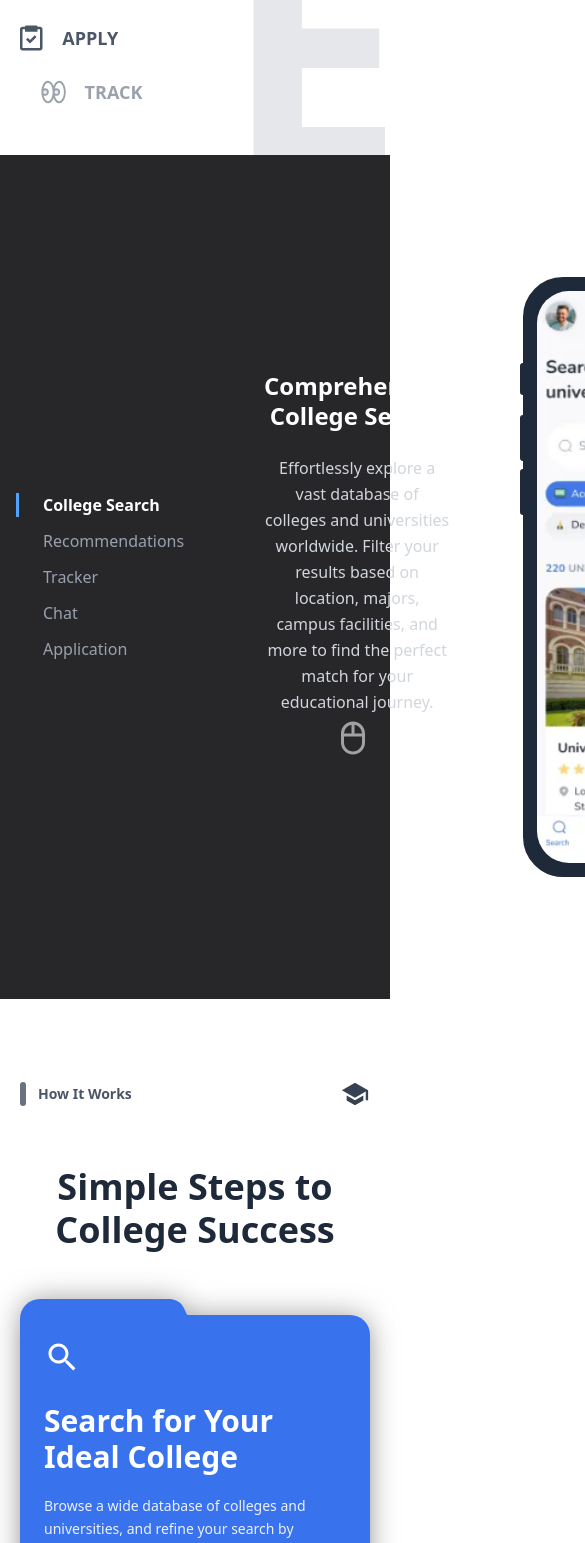
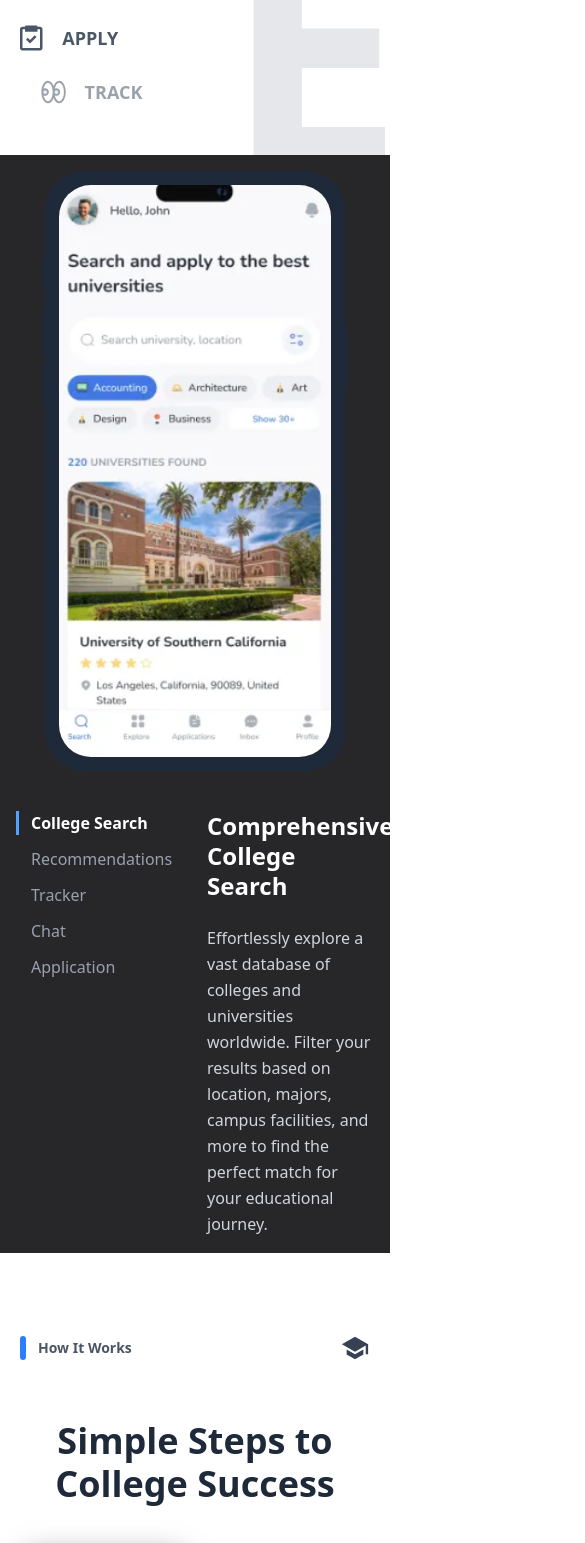
Before and after one commit to Ahmedhegazii22/UVER_LandingPage, a Next.js app: page / in a window 390 px wide. Shown: the part 1161-2704 px from the top of the page, 585 px wide, since content can reach past the window. Built offline with nearby package versions, Linux system fonts and the light colour scheme.

Commit message:
update:Responsive of Comprehensive Section

```diff
--- a/src/app/_components/Comprehensive.jsx
+++ b/src/app/_components/Comprehensive.jsx
@@ -134,7 +134,16 @@ function Comprehensive() {
       className="comprehensive flex items-center justify-center min-h-screen w-full bg-zinc-800"
     >
       <div className="w-full max-w-7xl mx-auto p-4 lg:p-8">
-        <div className="grid grid-cols-[200px_1fr_350px] gap-12 items-center w-full">
+        <div
+          className="
+      hidden
+      md:grid
+      grid-cols-[200px_1fr_350px]
+      gap-12
+      items-center
+      w-full
+    "
+        >
           <nav className="flex flex-col space-y-3">
             {data.map((item) => (
               <p
@@ -166,6 +175,37 @@ function Comprehensive() {
             <Mobile3D activeSection={activeSection} />
           </div>
         </div>
+
+        <div className="md:hidden flex flex-col gap-10 w-full">
+          <div className="flex justify-center w-full">
+            <Mobile3D activeSection={activeSection} />
+          </div>
+
+          <div className="grid grid-cols-2 gap-6">
+            <nav className="flex flex-col space-y-3 text-left">
+              {data.map((item) => (
+                <p
+                  key={item.id}
+                  className={`pl-3 border-l-3 transition-colors duration-400 ${
+                    activeSection === item.id
+                      ? "text-white font-bold border-blue-400"
+                      : "text-gray-400 hover:text-white border-transparent"
+                  }`}
+                  onClick={() => setActiveSection(item.id)}
+                >
+                  {item.label}
+                </p>
+              ))}
+            </nav>
+
+            <div className="flex flex-col space-y-5 text-left">
+              <ComprehensiveData
+                content={data[activeSection - 1].content}
+                header={data[activeSection - 1].header}
+              />
+            </div>
+          </div>
+        </div>
       </div>
     </section>
   );
--- a/src/app/_components/Steps.jsx
+++ b/src/app/_components/Steps.jsx
@@ -116,7 +116,7 @@ function Steps() {
     <section ref={sectionRef} className="container mx-auto px-5 py-20">
       <header className="flex justify-between items-center mb-14">
         <div className="work-tag flex items-center gap-3">
-          <span className="w-1.5 h-6 bg-gray-500 rounded"></span>
+          <span className="w-1.5 h-6 bg-blue-500 rounded"></span>
           <p className="text-sm font-semibold text-gray-600">How It Works</p>
         </div>
 
```
Also changed, not shown: 1 other file (tests, documents, lock files or other folders).
